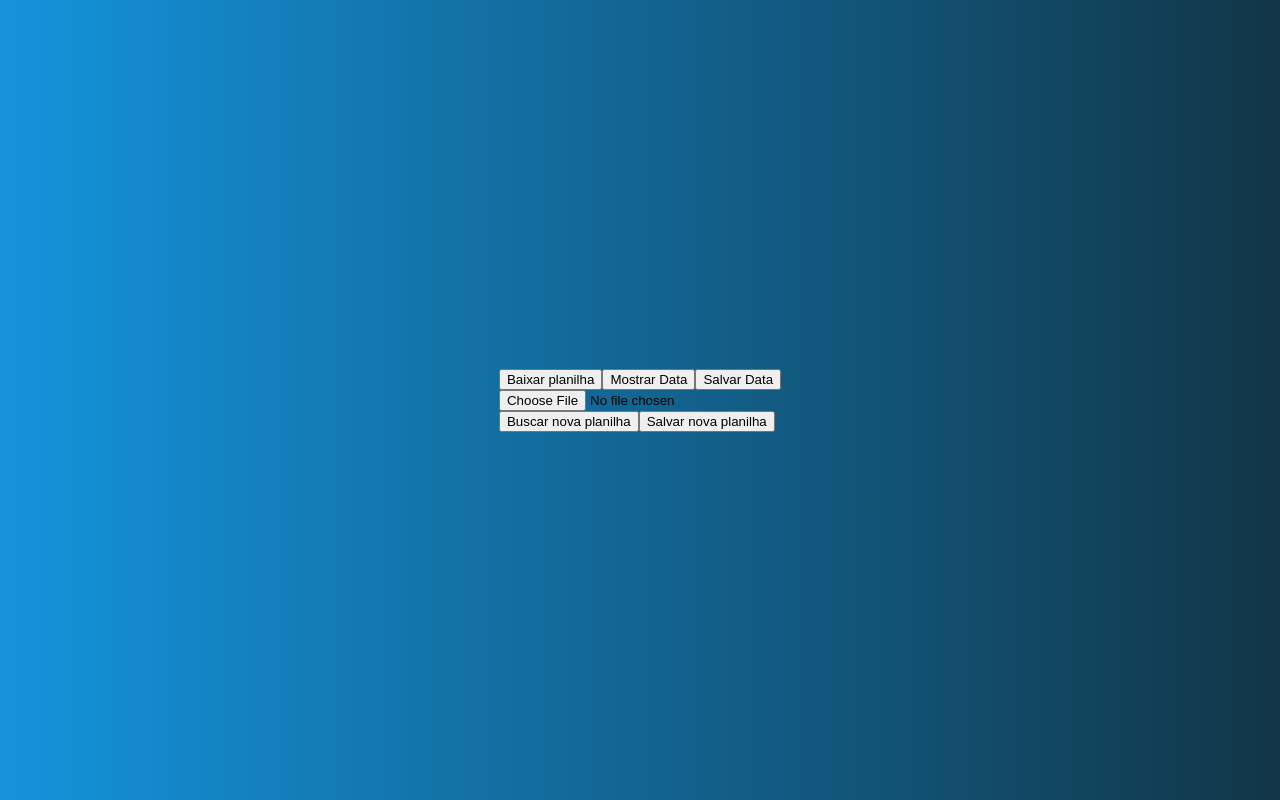
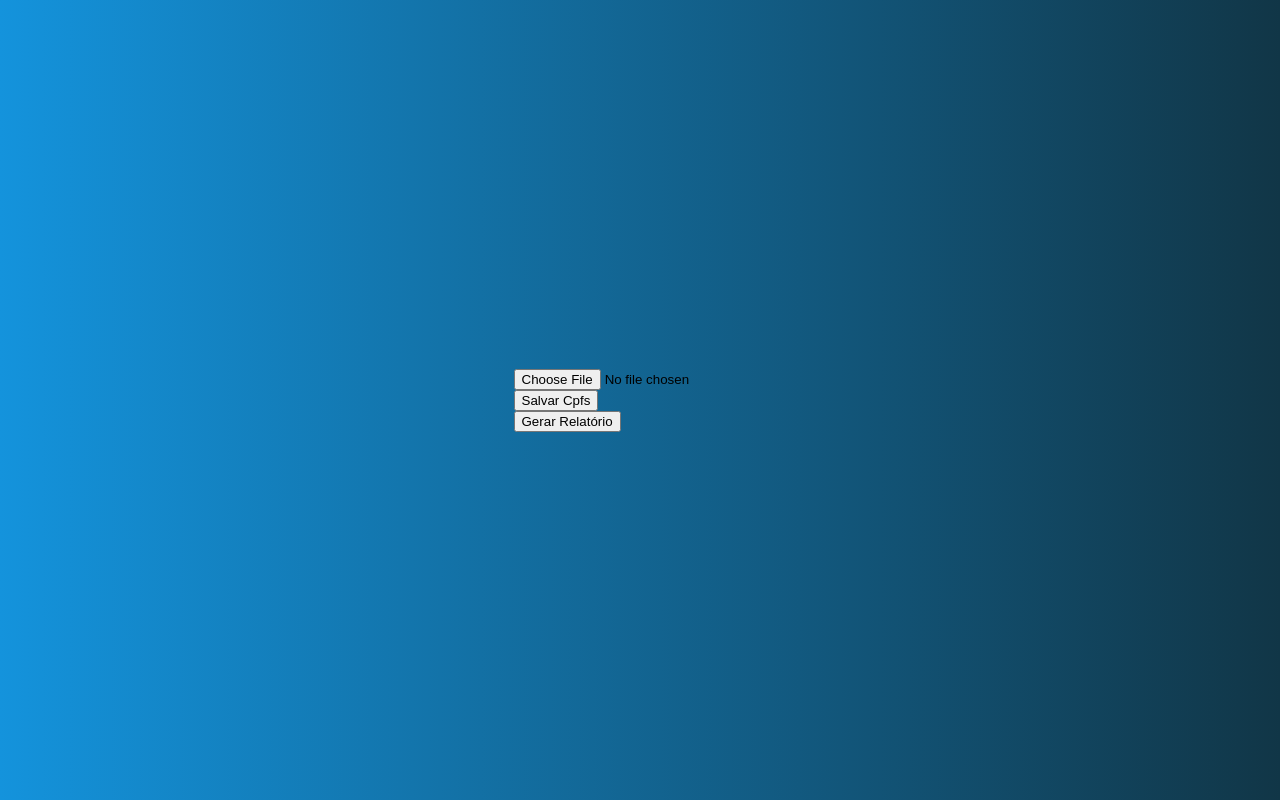
Before and after one commit to Chiocheti/eapicProject, a React (Vite) app: page /teste in a window 1280 px wide. Built offline with nearby package versions, Linux system fonts and the light colour scheme.

Commit message:
feat(admin): create test page to controll the db

```diff
--- a/src/pages/testePage.jsx
+++ b/src/pages/testePage.jsx
@@ -5,36 +5,6 @@ import { api } from '../services/api';
 function Teste() {
 
   const [planilha, setPlanilha] = useState();
-  const [cpfList, setCpfList] = useState();
-
-  function baixarPlanilha() {
-    const wb = XLSX.utils.book_new();
-
-    wb.Props = {
-      Title: 'Relatório',
-      Subject: 'Teste',
-      Author: 'Chiocheti',
-      CreatedDate: new Date(),
-    };
-
-    wb.SheetNames.push('Relatório 1');
-
-    const data = [
-      ['Nome', 'CPF'],
-      ['Caio', '11111'],
-      ['Gabriel', '22222'],
-      ['Marcelo', '33333'],
-      ['Samuel', '44444'],
-      ['Zé', '55555'],
-      ['Urubu', '66666'],
-    ];
-
-    const ws = XLSX.utils.aoa_to_sheet(data);
-
-    wb.Sheets['Relatório 1'] = ws;
-
-    XLSX.writeFile(wb, 'teste.xlsx', { bookType: 'xlsx', type: 'binary' });
-  }
 
   function lerPlanilha(event) {
     const file = event.target.files[0];
@@ -58,28 +28,12 @@ function Teste() {
   }
 
   function salvarPlanilha() {
-    let namePosition = '';
-    let cpfPosition = '';
-
-    for (let i = 0; i < planilha[0].length; i++) {
-      console.log("Planilha ->");
-      console.log(planilha[0][i]);
-
-      if (planilha[0][i] === "Nome") {
-        namePosition = i;
-      }
-      if (planilha[0][i] === "CPF") {
-        cpfPosition = i;
-      }
-    }
 
     planilha.shift();
 
-    planilha.forEach(async (line) => {
-      const lineName = line[namePosition];
-      const lineCpf = line[cpfPosition];
+    planilha.forEach(async (cpf) => {
       try {
-        const { data } = await api.post('/cpf', { name: lineName, cpf: lineCpf });
+        const { data } = await api.post('/cpf', { cpf: cpf[0] });
         console.log(data);
       } catch (error) {
         console.log(error);
@@ -87,68 +41,70 @@ function Teste() {
     });
   }
 
-  async function buscarNovaPlanilha() {
-    try {
-      const { data } = await api.get('/cpf');
-      setCpfList(() => data);
-      console.log(cpfList)
-    } catch (error) {
-      console.log(error);
-    }
+  async function findClients(id) {
+    const show = id;
+    const { data } = await api.post('/client/show', { show });
+
+    return data;
   }
 
-  function salvarNovaPlanilha() {
-    const data = [];
-    data.push(['Nome', 'Cpf'])
-    cpfList.forEach((line) => {
-      data.push([line.name, line.cpf])
+  function gerarArray(clientList) {
+    let array = [['Nome', 'Rg']];
+    clientList.forEach((client) => {
+
+      array.push([client.name, client.rg])
+    });
+    return array;
+  }
+
+  async function writeWorkBook(sheetData) {
+
+    let workbook = XLSX.utils.book_new();
+
+    await sheetData.forEach((sheet) => {
+      const worksheet = XLSX.utils.aoa_to_sheet(sheet.data);
+      XLSX.utils.book_append_sheet(workbook, worksheet, sheet.name);
     });
 
-    console.log(data);
+    XLSX.writeFile(workbook, 'Relatório.xlsx', { bookType: 'xlsx', type: 'binary' });
+  }
 
-    const wb = XLSX.utils.book_new();
+  async function gerarRelatorio() {
+    let { data } = await api.get('/show');
 
-    wb.Props = {
-      Title: 'ListaEntrada',
-      Subject: 'Teste',
-      Author: 'Chiocheti',
-      CreatedDate: new Date(),
-    }
+    let list = [];
 
-    wb.SheetNames.push('Lista 01');
+    await data.forEach(async (element) => {
+      let clientList = await findClients(element.id);
 
-    const ws = XLSX.utils.aoa_to_sheet(data);
+      let array = gerarArray(clientList);
 
-    wb.Sheets['Lista 01'] = ws;
+      list.push({
+        data: array,
+        name: element.showName,
+      });
 
-    XLSX.writeFile(wb, 'Planilha_Completa.xlsx', { bookType: 'xlsx', type: 'binary' });
+      if (list.length === 6) {
+        writeWorkBook(list);
+      }
+    });
   }
 
   return (
     <>
       <div>
+        <input type="file" onChange={() => lerPlanilha(event)} />
+      </div>
 
-        <button onClick={baixarPlanilha}>
-          Baixar planilha
-        </button>
-
-        <button onClick={() => console.log(planilha[1])}>
-          Mostrar Data
-        </button>
-
+      <div>
         <button onClick={() => salvarPlanilha()}>
-          Salvar Data
+          Salvar Cpfs
         </button>
       </div>
 
-      <input type="file" onChange={() => lerPlanilha(event)} />
-
       <div>
-        <button onClick={buscarNovaPlanilha}>
-          Buscar nova planilha
-        </button>
-        <button onClick={salvarNovaPlanilha}>
-          Salvar nova planilha
+        <button onClick={gerarRelatorio}>
+          Gerar Relatório
         </button>
       </div>
     </>
```
